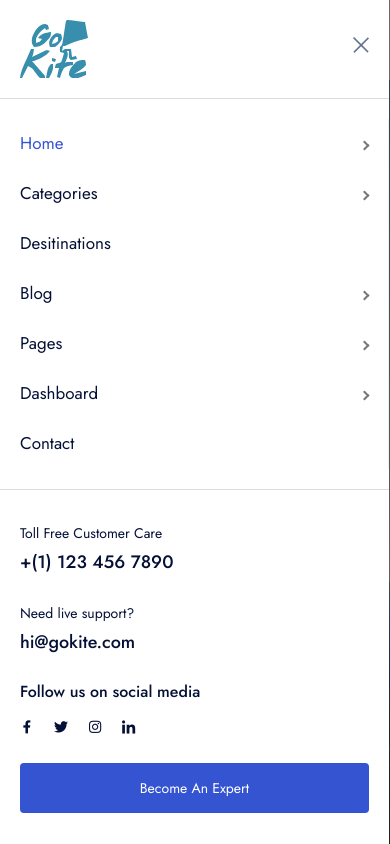
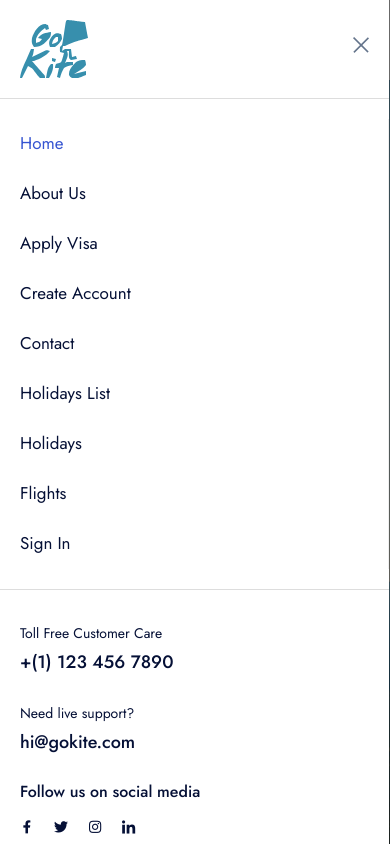
Before and after one commit to Hariharaan-S/go-kite, a Next.js app: page / in a window 390 px wide. Both pictures are taken after a click on the button 360 px from the left and 40 px from the top of the page. Shown: the top 844 px of the page. Built offline with nearby package versions, Linux system fonts and the light colour scheme.

Commit message:
Responsive - Trip Package Details

```diff
--- a/components/header/MobileMenu.jsx
+++ b/components/header/MobileMenu.jsx
@@ -5,9 +5,7 @@ import Link from "next/link";
 import { Sidebar, Menu, MenuItem, SubMenu } from "react-pro-sidebar";
 import {
   homeItems,
-  blogItems,
   pageItems,
-  dashboardItems,
   categorieMobileItems,
   categorieMegaMenuItems,
 } from "../../data/mainMenuData";
@@ -20,9 +18,9 @@ import { useEffect, useState } from "react";
 const MobileMenu = () => {
   const pathname = usePathname();
 
-  const [isActiveParent, setIsActiveParent] = useState(false);
-  const [isActiveNestedParentTwo, setisActiveNestedParentTwo] = useState(false);
-  const [isActiveNestedParent, setisActiveNestedParent] = useState(false);
+  // const [isActiveParent, setIsActiveParent] = useState(false);
+  // const [isActiveNestedParentTwo, setisActiveNestedParentTwo] = useState(false);
+  // const [isActiveNestedParent, setisActiveNestedParent] = useState(false);
 
   const router = useRouter();
 
@@ -63,169 +61,65 @@ const MobileMenu = () => {
 
       <Sidebar width="400" backgroundColor="#fff">
         <Menu>
-          <SubMenu
-            label="Home"
-            className={
-              homeItems.some(
-                (item) =>
-                  item.routePath?.split("/")[1] == pathname.split("/")[1]
-              )
-                ? "menu-active-link"
-                : ""
-            }
+          <MenuItem
+            onClick={() => router.push("/")}
+            className={pathname === "/" ? "menu-active-link" : ""}
           >
-            {homeItems.map((item, i) => (
-              <MenuItem
-                key={i}
-                onClick={() => router.push(item.routePath)}
-                className={
-                  isActiveLink(item.routePath, pathname)
-                    ? "menu-active-link"
-                    : "inactive-menu"
-                }
-              >
-                {item.name}
-              </MenuItem>
-            ))}
-          </SubMenu>
-          {/* End  All Home Menu */}
-
-          <SubMenu
-            label="Categories"
-            className={isActiveParent ? "menu-active-link" : ""}
-          >
-            {categorieMobileItems.map((item) => (
-              <SubMenu
-                label={item.title}
-                key={item.id}
-                className={
-                  isActiveNestedParent == item.id
-                    ? "menu-active-link"
-                    : "inactive-menu"
-                }
-              >
-                {item.menuItems.map((single) => (
-                  <SubMenu
-                    label={single.title}
-                    key={single.id}
-                    className={
-                      isActiveNestedParentTwo == single.title
-                        ? "menu-active-link"
-                        : "inactive-menu"
-                    }
-                  >
-                    {single.menuList.map((menu, i) => (
-                      <MenuItem
-                        key={i}
-                        onClick={() => router.push(menu.routePath)}
-                        className={
-                          isActiveLink(menu.routePath, pathname)
-                            ? "menu-active-link"
-                            : "inactive-menu"
-                        }
-                      >
-                        {menu.name}
-                      </MenuItem>
-                    ))}
-                  </SubMenu>
-                ))}
-              </SubMenu>
-            ))}
-          </SubMenu>
-          {/* End  All Categories Menu */}
+            Home
+          </MenuItem>
+          {/* End Contact  Menu */}
 
           <MenuItem
-            onClick={() => router.push("/destinations")}
-            className={pathname === "/destinations" ? "menu-active-link" : ""}
+            onClick={() => router.push("/about-us")}
+            className={pathname === "/about-us" ? "menu-active-link" : ""}
           >
-            Desitinations
+            About Us
           </MenuItem>
-          {/* End  Desitinations Menu */}
 
-          <SubMenu
-            label="Blog"
-            className={
-              blogItems.some(
-                (item) =>
-                  item.routePath?.split("/")[1] == pathname.split("/")[1]
-              )
-                ? "menu-active-link"
-                : ""
-            }
+          <MenuItem
+            onClick={() => router.push("/apply_visa")}
+            className={pathname === "/apply_visa" ? "menu-active-link" : ""}
           >
-            {blogItems.map((item, i) => (
-              <MenuItem
-                key={i}
-                onClick={() => router.push(item.routePath)}
-                className={
-                  isActiveLink(item.routePath, pathname)
-                    ? "menu-active-link"
-                    : "inactive-menu"
-                }
-              >
-                {item.name}
-              </MenuItem>
-            ))}
-          </SubMenu>
-          {/* End  All Blog Menu */}
+            Apply Visa
+          </MenuItem>
 
-          <SubMenu
-            label="Pages"
-            className={
-              pageItems.some(
-                (item) =>
-                  item.routePath?.split("/")[1] == pathname.split("/")[1]
-              )
-                ? "menu-active-link"
-                : ""
-            }
+          <MenuItem
+            onClick={() => router.push("/create-account")}
+            className={pathname === "/create-account" ? "menu-active-link" : ""}
           >
-            {pageItems.map((item, i) => (
-              <MenuItem
-                key={i}
-                onClick={() => router.push(item.routePath)}
-                className={
-                  isActiveLink(item.routePath, pathname)
-                    ? "menu-active-link"
-                    : "inactive-menu"
-                }
-              >
-                {item.name}
-              </MenuItem>
-            ))}
-          </SubMenu>
-          {/* End  All Pages Menu */}
-
-          <SubMenu
-            label="Dashboard"
-            className={
-              pathname.split("/")[1] == "dashboard" ||
-              pathname.split("/")[1] == "vendor-dashboard"
-                ? "menu-active-link"
-                : ""
-            }
-          >
-            {dashboardItems.map((item, i) => (
-              <MenuItem
-                key={i}
-                onClick={() => router.push(item.routePath)}
-                className={
-                  isActiveLink(item.routePath, pathname)
-                    ? "menu-active-link"
-                    : "inactive-menu"
-                }
-              >
-                {item.name}
-              </MenuItem>
-            ))}
-          </SubMenu>
-          {/* End  All Dashboard Menu */}
+            Create Account
+          </MenuItem>
 
           <MenuItem
             onClick={() => router.push("/contact")}
             className={pathname === "/contact" ? "menu-active-link" : ""}
           >
             Contact
+          </MenuItem>
+
+          <MenuItem
+            onClick={() => router.push("/holiday_list_grid")}
+            className={pathname === "/holiday_list_grid" ? "menu-active-link" : ""}
+          >
+            Holidays List
+          </MenuItem>
+          <MenuItem
+            onClick={() => router.push("/holidays")}
+            className={pathname === "/holidays" ? "menu-active-link" : ""}
+          >
+            Holidays
+          </MenuItem>
+          <MenuItem
+            onClick={() => router.push("/landing_page_flight")}
+            className={pathname === "/landing_page_flight" ? "menu-active-link" : ""}
+          >
+            Flights
+          </MenuItem>
+          <MenuItem
+            onClick={() => router.push("/sign-in")}
+            className={pathname === "/contact" ? "menu-active-link" : ""}
+          >
+            Sign In
           </MenuItem>
           {/* End Contact  Menu */}
         </Menu>
@@ -241,14 +135,14 @@ const MobileMenu = () => {
             <Social />
           </div>
         </div>
-        <div className="mt-20">
+        {/* <div className="mt-20">
           <Link
             className=" button -dark-1 px-30 fw-400 text-14 bg-blue-1 h-50 text-white"
             href="/login"
           >
             Become An Expert
           </Link>
-        </div>
+        </div> */}
       </div>
       {/* End pro-footer */}
     </>
--- a/components/trip-package-details/Overview.jsx
+++ b/components/trip-package-details/Overview.jsx
@@ -4,7 +4,7 @@ const Overview = () => {
   return (
     <>
       <div className="row x-gap-40 y-gap-40 overview-section">
-        <div className="col-12">
+        <div className="col-12 overview-section-part-1">
           <h3 className="text-40 fw-500">Bromo Mountain</h3>
 
           <p className="text-dark-1 text-15 mt-20 lh-1.2 overview-para">
--- a/data/mainMenuData.js
+++ b/data/mainMenuData.js
@@ -1,135 +1,29 @@
 export const homeItems = [
   {
-    name: "Home 01",
+    name: "Home",
     routePath: "/",
-  },
-  {
-    name: "Home 02",
-    routePath: "/home_2",
-  },
-  {
-    name: "Home 03",
-    routePath: "/home_3",
-  },
-  {
-    name: "Home 04",
-    routePath: "/home_4",
-  },
-  {
-    name: "Home 05",
-    routePath: "/home_5",
-  },
-  {
-    name: "Home 06",
-    routePath: "/home_6",
-  },
-  {
-    name: "Home 07",
-    routePath: "/home_7",
-  },
-  {
-    name: "Home 08",
-    routePath: "/home_8",
-  },
-  {
-    name: "Home 09",
-    routePath: "/home_9",
-  },
-  {
-    name: "Home 10",
-    routePath: "/home_10",
-  },
-];
-export const blogItems = [
-  {
-    name: "Blog List V1",
-    routePath: "/blog-list-v1",
-  },
-  {
-    name: "Blog List V2",
-    routePath: "/blog-list-v2",
-  },
-  {
-    name: "Blog Single",
-    routePath: "/blog-details/1",
-  },
+  }
 ];
 export const pageItems = [
   {
-    name: "404",
-    routePath: "/404",
+    name: "About",
+    routePath: "/about-us",
+  },
+
+  {
+    name: "Login",
+    routePath: "/sign-in",
   },
   {
-    name: "About",
-    routePath: "/about",
-  },
-  {
-    name: "Become Expert",
-    routePath: "/become-expert",
-  },
-  {
-    name: "Help Center",
-    routePath: "/help-center",
-  },
-  {
-    name: "Login",
-    routePath: "/login",
-  },
-  {
-    name: "Register",
-    routePath: "/signup",
+    name: "Create Account",
+    routePath: "/create-account",
   },
   {
     name: "Terms",
     routePath: "/terms",
   },
-  {
-    name: "Invoice",
-    routePath: "/invoice",
-  },
 ];
-export const dashboardItems = [
-  {
-    name: "Dashboard",
-    routePath: "/dashboard/db-dashboard",
-  },
-  {
-    name: "Booking History",
-    routePath: "/dashboard/db-booking",
-  },
-  {
-    name: "Wishlist",
-    routePath: "/dashboard/db-wishlist",
-  },
-  {
-    name: "Settings",
-    routePath: "/dashboard/db-settings",
-  },
-  {
-    name: "Vendor Dashboard",
-    routePath: "/vendor-dashboard/dashboard",
-  },
-  {
-    name: "Vendor Add Hotel",
-    routePath: "/vendor-dashboard/add-hotel",
-  },
-  {
-    name: "Vendor Booking",
-    routePath: "/vendor-dashboard/booking",
-  },
-  {
-    name: "Vendor Hotels",
-    routePath: "/vendor-dashboard/hotels",
-  },
-  {
-    name: "Vendor Recovery",
-    routePath: "/vendor-dashboard/recovery",
-  },
-  {
-    name: "Logout",
-    routePath: "/login",
-  },
-];
+
 
 export const categorieMegaMenuItems = [
   {
```
Also changed, not shown: app/trip-package-details/trip-page.css (+12 -0 lines), components/trip-package-details/TourSnapShot.jsx (+7 -9 lines), components/trip-package-details/styles/itinerary.css (+27 -0 lines), components/trip-package-details/styles/overview.css (+34 -0 lines), components/trip-package-details/styles/side-bar-right.css (+11 -0 lines), components/trip-package-details/styles/tour-gallery.css (+10 -0 lines), components/trip-package-details/styles/tour-snapshot.css (+29 -0 lines).
